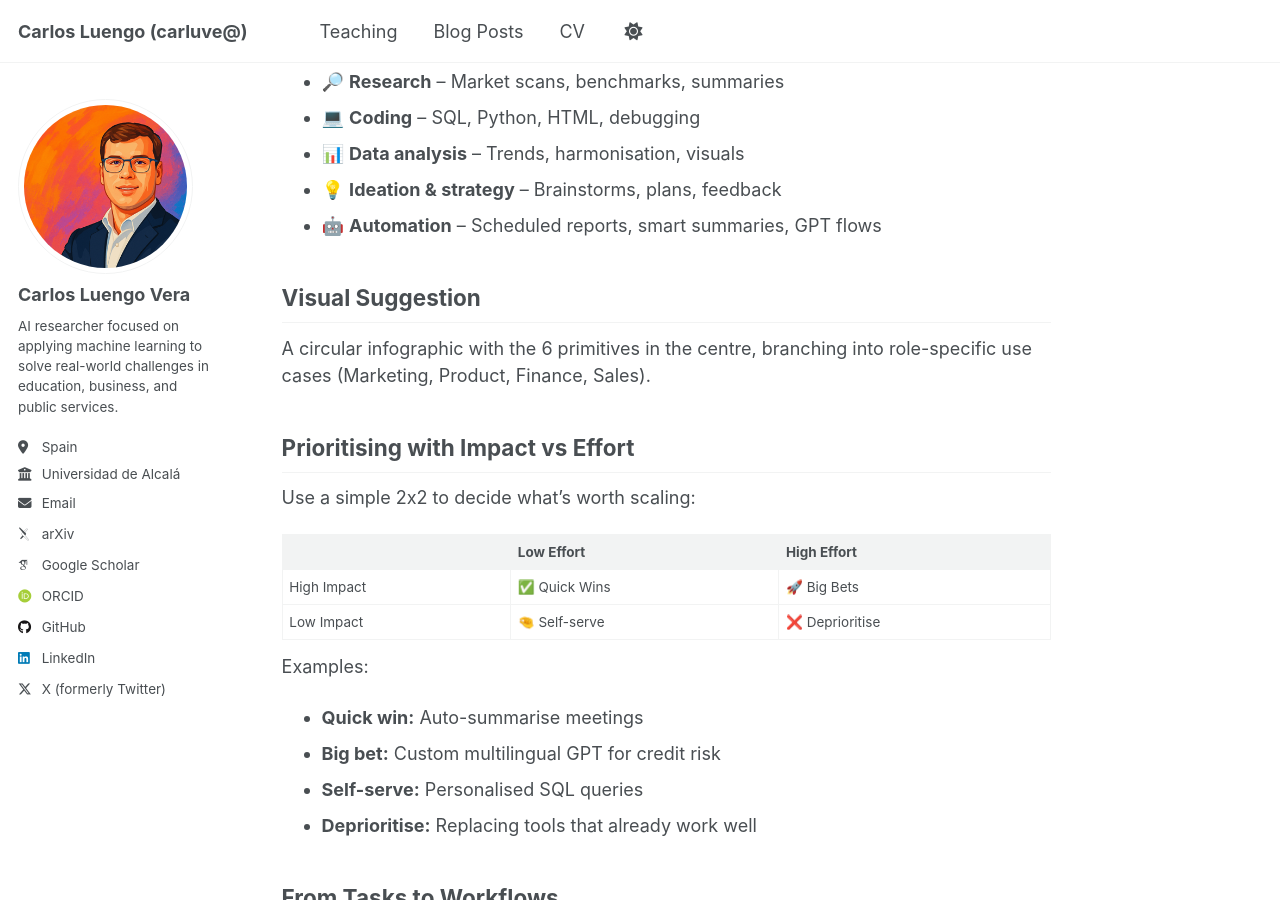
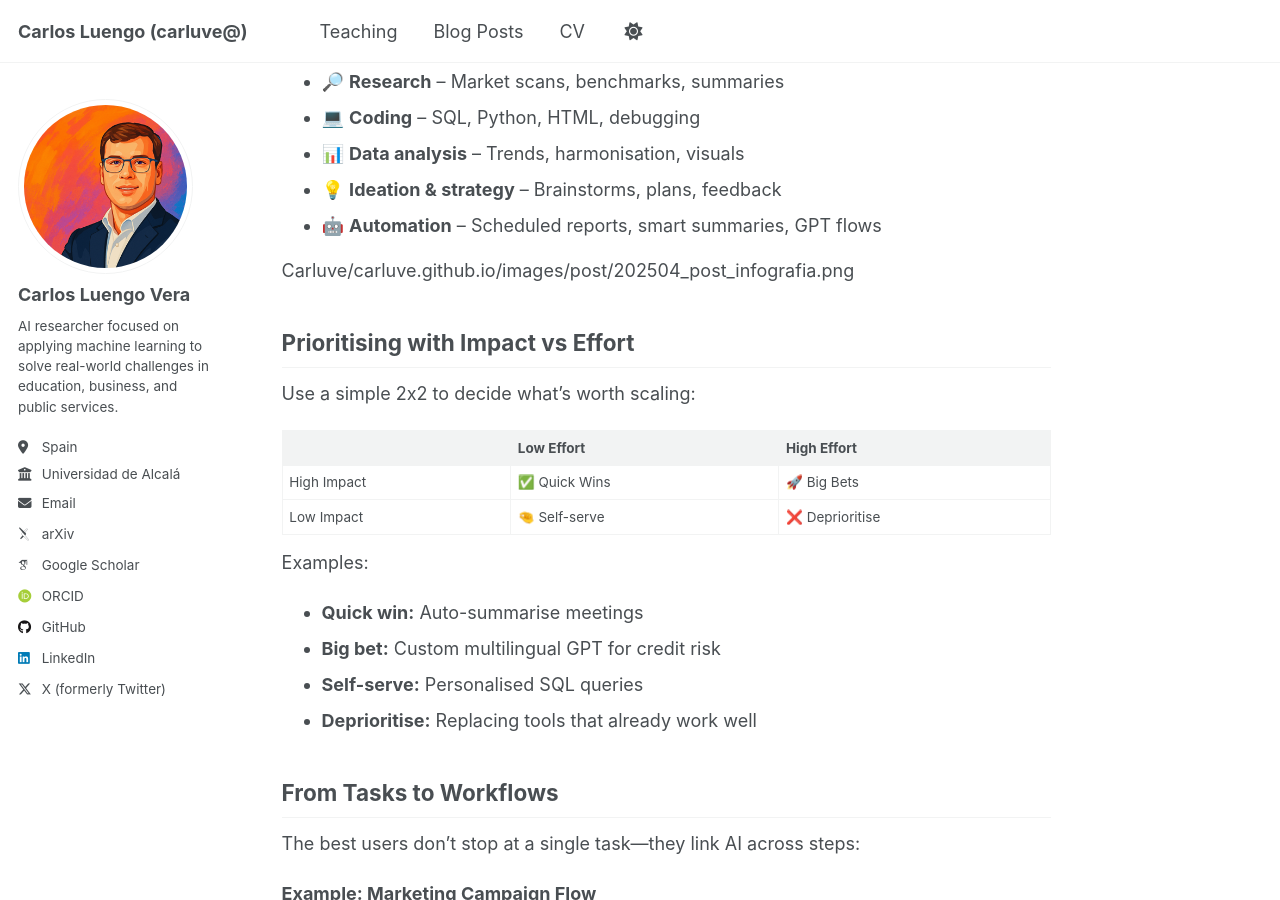
Before and after one commit to Carluve/carluve.github.io, a Jekyll site: the page built from _posts/2015-04-20-blog-post-3.md, in a window 1280 px wide and 900 px high, scrolled down 1576 px. Built offline with Jekyll 4.4.1, drawn with Linux system fonts in a browser that asks for light colours; some web fonts are replaced; some of the changed text lies outside the part shown.

Commit message:
update post 3

```diff
--- a/_posts/2015-04-20-blog-post-3.md
+++ b/_posts/2015-04-20-blog-post-3.md
@@ -56,9 +56,8 @@
 - 💡 **Ideation & strategy** – Brainstorms, plans, feedback
 - 🤖 **Automation** – Scheduled reports, smart summaries, GPT flows
 
-## Visual Suggestion
 
-A circular infographic with the 6 primitives in the centre, branching into role-specific use cases (Marketing, Product, Finance, Sales).
+Carluve/carluve.github.io/images/post/202504_post_infografia.png
 
 ## Prioritising with Impact vs Effort
 
```
Also changed, not shown: _pages/about.md (+1 -3 lines), images/post/202504_post_infografia.png (added).
